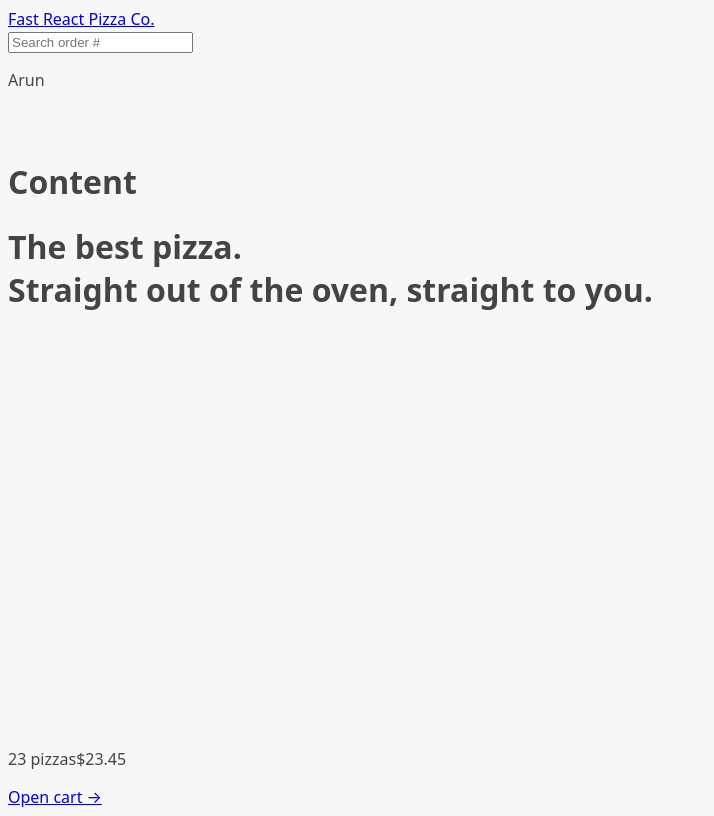
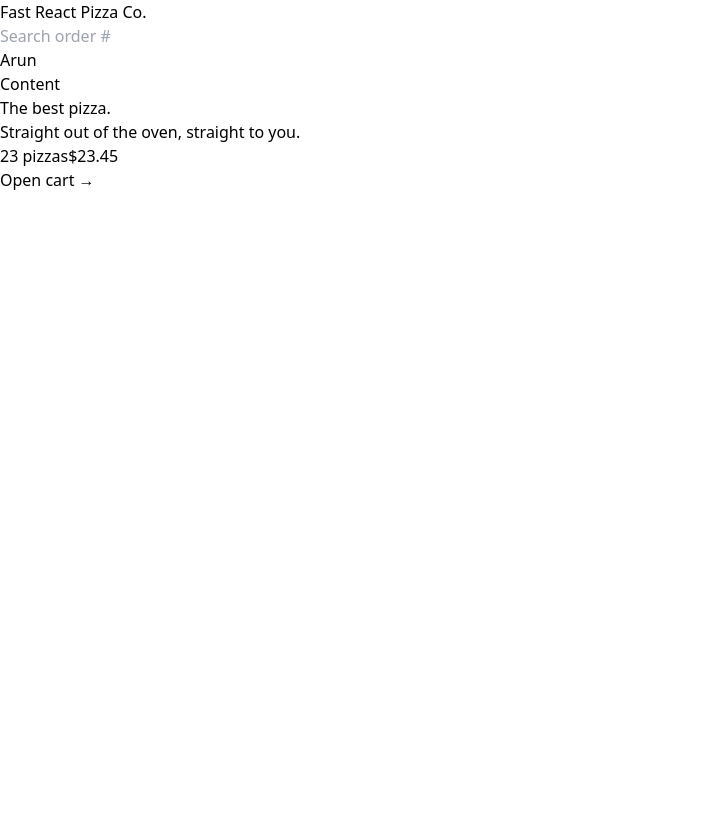
Before and after one commit to arun-1993/react-pizza-ordering-app, a React (Vite) app: page / in a window 1280 px wide. Shown: the whole page, without its empty margins (0-714 px from the left). Built offline with nearby package versions, Linux system fonts and the light colour scheme.

Commit message:
feat: added tailwind css support to the project

```diff
--- a/package.json
+++ b/package.json
@@ -17,8 +17,13 @@
         "@types/react": "^18.2.15",
         "@types/react-dom": "^18.2.7",
         "@vitejs/plugin-react": "^4.0.3",
+        "autoprefixer": "^10.4.16",
         "eslint": "^8.51.0",
         "eslint-config-react-app": "^7.0.1",
+        "postcss": "^8.4.31",
+        "prettier": "^3.0.3",
+        "prettier-plugin-tailwindcss": "^0.5.5",
+        "tailwindcss": "^3.3.3",
         "vite": "^4.4.5",
         "vite-plugin-eslint": "^1.8.1"
     }
--- /dev/null
+++ b/postcss.config.js
@@ -0,0 +1,6 @@
+export default {
+    plugins: {
+        tailwindcss: {},
+        autoprefixer: {},
+    },
+};
--- a/src/index.css
+++ b/src/index.css
@@ -1,3 +1,8 @@
+@tailwind base;
+@tailwind components;
+@tailwind utilities;
+
+/*
 body {
     font-family: system-ui, -apple-system, BlinkMacSystemFont, "Segoe UI",
         Roboto, Oxygen, Ubuntu, Cantarell, "Open Sans", "Helvetica Neue",
@@ -12,6 +17,7 @@ body {
     gap: 32px;
     height: 100dvh;
 }
+*/
 
 /* https://dev.to/afif/i-made-100-css-loaders-for-your-next-project-4eje */
 .loader {
--- a/src/ui/Home.jsx
+++ b/src/ui/Home.jsx
@@ -1,4 +1,4 @@
-function Home() {
+export default function Home() {
     return (
         <div>
             <h1>
@@ -9,5 +9,3 @@ function Home() {
         </div>
     );
 }
-
-export default Home;
--- /dev/null
+++ b/tailwind.config.js
@@ -0,0 +1,8 @@
+/** @type {import('tailwindcss').Config} */
+export default {
+    content: ["./index.html", "./src/**/*.{js,ts,jsx,tsx}"],
+    theme: {
+        extend: {},
+    },
+    plugins: [],
+};
```
Also changed, not shown: .prettierrc.json (added), 1 other file (tests, documents, lock files or other folders).
